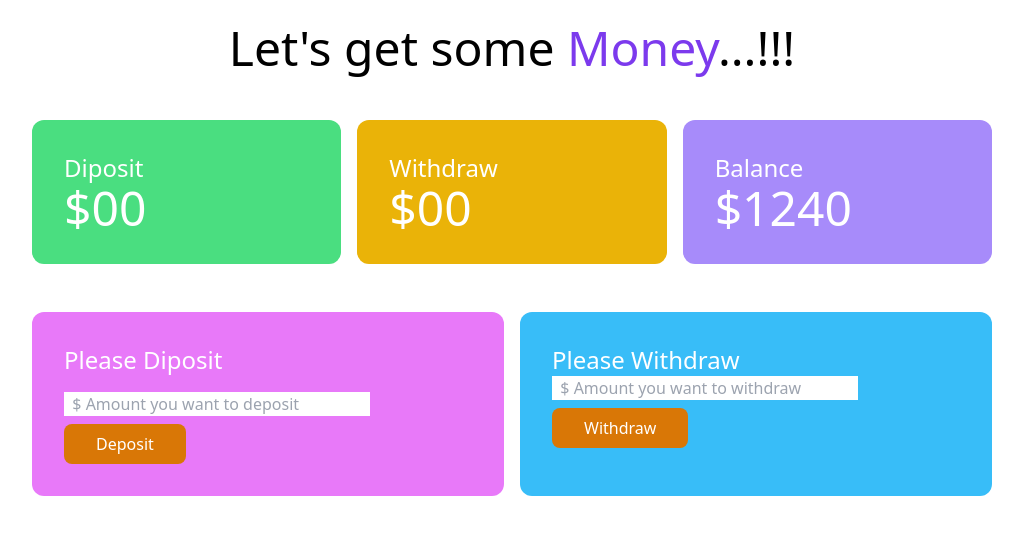
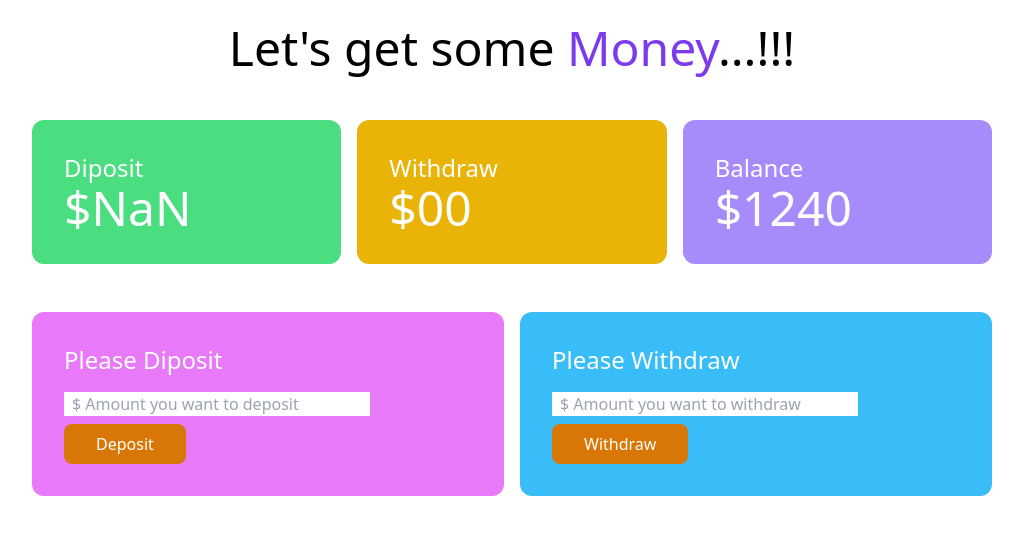
Before and after one commit to Mehedi-Hasan-Himel/dom-bank-practice, a plain HTML site: page bank.html in a window 1280 px wide. Both pictures are taken after a click on the button "Deposit". Shown: the whole page, without its empty margins (128-1151 px from the left). Drawn offline with nearby package versions, Linux system fonts and the light colour scheme.

Commit message:
[ADD] Get User deposit and set deposit total value

```diff
--- a/bank.html
+++ b/bank.html
@@ -21,7 +21,7 @@
          <div class="grid grid-cols-3 gap-4 w-9/12 mx-auto text-white">
             <div class="bg-green-400 p-8 rounded-xl">
                <h4 class="text-2xl">Diposit</h4>
-               <h2 class="text-5xl">$00</h2>
+               <h2 class="text-5xl">$<span id="deposit-total">00</span></h2>
             </div>
             <div class="bg-yellow-500 p-8 rounded-xl">
                <h4 class="text-2xl">Withdraw</h4>
@@ -35,22 +35,26 @@
       </section>
       <!-- Diposit and Withdraw -->
       <section class="mt-12">
-         <div class="grid grid-cols-2 gap-4 w-9/12 mx-auto text-white">
+         <div class="grid grid-cols-2 gap-4 w-9/12 mx-auto ">
             <div class="bg-fuchsia-400 p-8 rounded-xl">
-               <h4 class="text-2xl mb-4">Please Diposit</h4>
-               <input class="w-9/12 block  mb-2" id="deposit-field" type="text" placeholder="  $ Amount you want to deposit">
+               <h4 class="text-2xl mb-4 text-white">Please Diposit</h4>
+               <input class="w-9/12 block pl-2 mb-2" id="deposit-field" type="text"
+                  placeholder="$ Amount you want to deposit">
                <button id="btn-deposit"
                   class="bg-amber-600 hover:bg-sky-700 px-8 py-2 text-white font-medium rounded-lg">Deposit</button>
             </div>
             <div class="bg-sky-400 p-8 rounded-xl">
-               <h4 class="text-2xl">Please Withdraw</h4>
-               <input class="w-9/12 block  mb-2" id="withdraw-field" type="text" placeholder="  $ Amount you want to withdraw">
+               <h4 class="text-2xl mb-4 text-white">Please Withdraw</h4>
+               <input class="w-9/12 block pl-2 mb-2" id="withdraw-field" type="text"
+                  placeholder="$ Amount you want to withdraw">
                <button id="btn-withdraw"
                   class="bg-amber-600 hover:bg-sky-700 px-8 py-2 text-white font-medium rounded-lg">Withdraw</button>
             </div>
          </div>
       </section>
    </main>
+
+   <script src="./js/deposit.js"></script>
 </body>
 
 </html>
--- /dev/null
+++ b/js/deposit.js
@@ -0,0 +1,16 @@
+// step 01: addEventListener to the deposit button
+document.querySelector("#btn-deposit").addEventListener("click", function () {
+  //   step 02: get the deposit amount from the deposit input field
+  const depositField = document.querySelector("#deposit-field");
+  // for input filed use .value to get the value from the inside of the input field.
+  const depositAmount = parseFloat(depositField.value);
+
+  // step 03: get the current deposit from the deposit total field
+
+  const depositTotalElement = document.querySelector("#deposit-total");
+  //  for non-input (element other than input, textarea) use .innerText to get the value from the inside of the span.
+  const depositTotal = parseFloat(depositTotalElement.innerText);
+
+  depositTotalElement.innerText = depositTotal + depositAmount;
+  console.log(depositTotal);
+});
```
